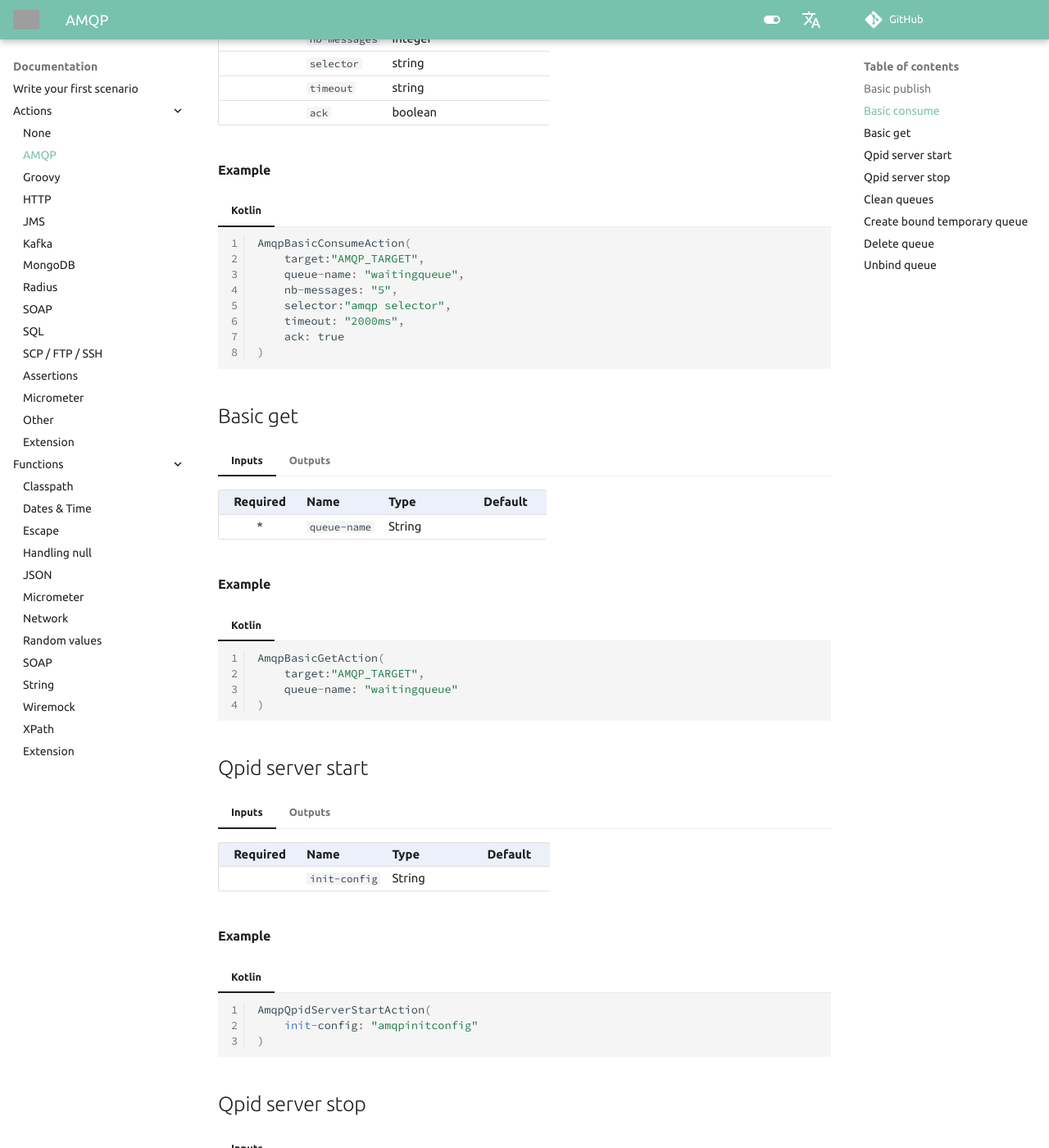
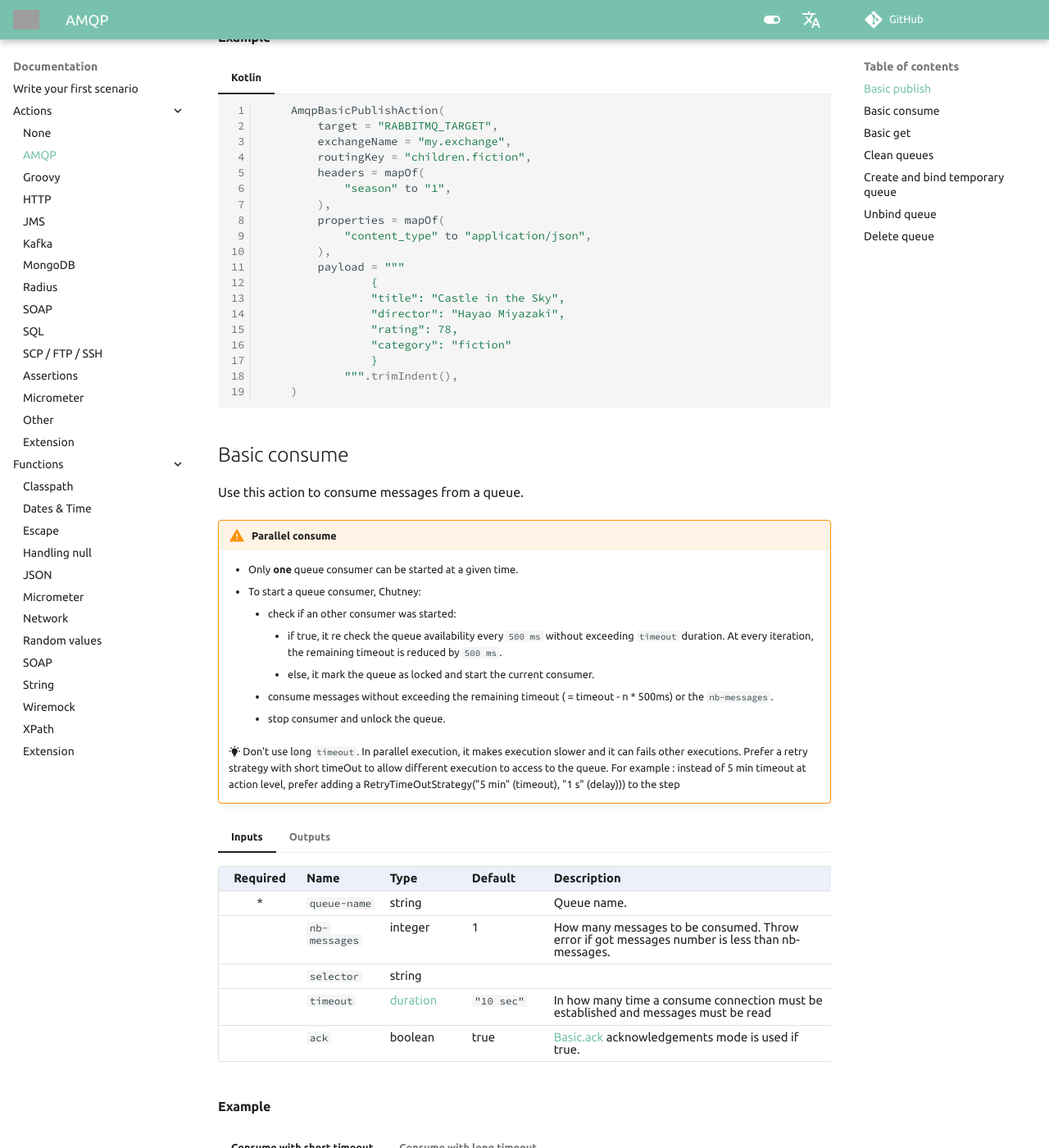
Before and after one commit to chutney-testing/chutney-testing.github.io-legacy, an MkDocs documentation site: the page built from docs/documentation/actions/amqp.md, in a window 1280 px wide and 1400 px high, scrolled down 1082 px. Shown: the whole window at 82% size. Built offline with MkDocs 1.6.1 and Material for MkDocs 9.7.7, drawn with Linux system fonts in a browser that asks for light colours; comment, search, counter and statistics services are not loaded; some of the changed text lies outside the part shown; grey boxes are pictures that could not be loaded.

Commit message:
doc: review amqp actions documentation (#58)
Co-authored-by: nbrouand <7816908+nbrouand@users.noreply.github.com>

````diff
--- a/docs/documentation/actions/amqp.md
+++ b/docs/documentation/actions/amqp.md
@@ -1,90 +1,143 @@
+!!! important "Target Configuration"
+    For all actions, a AMQP target should be defined and have a `name` and a valid `url`.
+
+```json title="Rabbitmq target"
+{
+    "name":"RABBITMQ_TARGET",
+    "url":"amqp://localhost:5672",
+    "properties": [
+        {
+            "key":"password",
+            "value":"admin"
+        },
+        {
+            "key":"username",
+            "value":"admin"
+        }
+    ]
+}
+```
 # Basic publish
+Use this action to publish a message to an exchange.
 
 === "Inputs"
 
-    | Required | Name            | Type   |     Default     |
-    |:--------:|:----------------|:-------|:---------------:|
-    |    *     | `exchange-name` | String |                 |
-    |          | `routing-key`   | String |                 |
-    |          | `headers`       | Map    |                 |
-    |          | `properties`    | Map    |                 |
-    |    *     | `payload`       | String |                 |
+    | Required | Name            | Type                     |   Description   |
+    |:--------:|:----------------|:-------------------------|:----------------|
+    |    *     | `exchange-name` | String                   | The exchange to publish the message to. Must exist                  |
+    |          | `routing-key`   | String                   | The routing key. See this [example](https://www.rabbitmq.com/tutorials/tutorial-five-python.html#:~:text=complex%20topic%20exchange.-,Topic%20exchange,-Messages%20sent%20to){:target=_blank} for more details.                                                     |
+    |          | `headers`       | Map<String, Object\>     | Message headers                                                     |
+    |          | `properties`    | Map<String, String\>     | Other message's [properties](https://rabbitmq.github.io/rabbitmq-java-client/api/current/com/rabbitmq/client/AMQP.BasicProperties.html){:target=_blank}. Actually only content_type property is handled. |
+    |    *     | `payload`       | String                   |  Message content                                                    |
 
 === "Outputs"
 
-    |      Name | Type   |
-    |----------:|:-------|
-    | `payload` | String |
-    | `headers` | String |
+    |      Name | Type   | Description     |
+    |----------:|:-------|:----------------|
+    | `payload` | String | Message content |
+    | `headers` | String | Message headers |
 
 ### Example
 
 === "Kotlin"
+
     ``` kotlin
-    AmqpBasicPublishAction(
-        target: "AMQP_TARGET",
-        exchange-name:"amqpexchange",
-        routing-key:"amqpkeyroute",
-        payload:"my payload",
-        headers = mapOf(
-          "Content-Type" to "application/json"
-        ),
-        properties: mapOf(
-            "properties-1",
-            "properties-2"
-        ),
+        AmqpBasicPublishAction(
+            target = "RABBITMQ_TARGET",
+            exchangeName = "my.exchange",
+            routingKey = "children.fiction",
+            headers = mapOf(
+                "season" to "1",
+            ),
+            properties = mapOf(
+                "content_type" to "application/json",
+            ),
+            payload = """
+                    {
+                    "title": "Castle in the Sky",
+                    "director": "Hayao Miyazaki",
+                    "rating": 78,
+                    "category": "fiction"
+                    }
+                """.trimIndent(),
+        )
+    ```
+
+# Basic consume
+Use this action to consume messages from a queue.
+
+!!! warning "Parallel consume"
+    * Only **one** queue consumer can be started at a given time.
+    * To start a queue consumer, Chutney:
+        * check if an other consumer was started:
+            * if true, it re check the queue availability every `500 ms` without exceeding `timeout` duration. At every iteration, the remaining timeout is reduced by `500 ms`.
+            * else, it mark the queue as locked and start the current consumer.
+        * consume messages without exceeding the remaining timeout ( = timeout - n * 500ms) or the `nb-messages`.
+        * stop consumer and unlock the queue.
+
+    :material-lightbulb-on: Don't use long `timeout`. In parallel execution, it makes execution slower and it can fails other executions. Prefer a retry strategy with short timeOut to allow different execution to access to the queue. For example : instead of 5 min timeout at action level, prefer adding a RetryTimeOutStrategy("5 min" (timeout), "1 s" (delay))) to the step
+
+
+=== "Inputs"
+
+    | Required | Name          | Type        | Default    | Description                         |
+    |:--------:|:--------------|:------------|:-----------|:------------------------------------|
+    |    *     | `queue-name`  | string      |            | Queue name.                         |
+    |          | `nb-messages` | integer     |   1        | How many messages to be consumed. Throw error if got messages number is less than nb-messages.   |
+    |          | `selector`    | string      |            |                                     |
+    |          | `timeout`     | [duration](/documentation/actions/other/#duration-type) | `"10 sec"` |   In how many time a consume connection must be established and messages must be read     |
+    |          | `ack`         | boolean     |    true    | [Basic.ack](https://www.rabbitmq.com/confirms.html#acknowledgement-modes){:target=_blank} acknowledgements mode is used if true.    |
+
+=== "Outputs"
+
+    |       Name | Type   | Description      |
+    |-----------:|:-------|:-----------------|
+    | `body`     | String | response as Map  |
+    | `payloads` | String | response paylods |
+    | `headers`  | String | response headers |
+
+### Example
+
+=== "Consume with short timeout"
+    ``` kotlin
+    AmqpBasicConsumeAction(
+        target = "RABBITMQ_TARGET",
+        queueName = "my.queue",
+        nbMessages = 1,
+        selector = "\$..[?(\$.headers.season=='1')]",
+        timeout = "5 sec",
+        ack = true
     )
     ```
 
-# Basic consume
+=== "Consume with long timeout"
+    ``` kotlin
+    Step("Long basic consume", RetryTimeOutStrategy("5 min", "1 s")) {
+        AmqpBasicConsumeAction(
+            target = "RABBITMQ_TARGET",
+            queueName = "my.queue",
+            nbMessages = 1,
+            selector = "\$..[?(\$.headers.season=='1')]"
+        )
+    }
+    ```
+
+# Basic get
+Use this action to have a direct access to available messages in a queue.
 
 === "Inputs"
 
-    | Required | Name          | Type        | Default |
-    |:--------:|:--------------|:------------|:-------:|
-    |    *     | `queue-name`  | string      |         |
-    |          | `nb-messages` | integer     |         |
-    |          | `selector`    | string      |         |
-    |          | `timeout`     | string      |         |
-    |          | `ack`         | boolean     |         |
+    | Required | Name         | Type   | Description |
+    |:--------:|:-------------|:-------|:-----------:|
+    |    *     | `queue-name` | String | Queue name. |
 
 === "Outputs"
 
-    |       Name | Type  |
-    |-----------:|:------|
-    | `body`     | String |
-    | `payloads` | String |
-    | `headers`  | String |
-
-### Example
-
-=== "Kotlin"
-    ``` kotlin
-    AmqpBasicConsumeAction(
-        target:"AMQP_TARGET",
-        queue-name: "waitingqueue",
-        nb-messages: "5",
-        selector:"amqp selector",
-        timeout: "2000ms",
-        ack: true
-    )
-    ```
-
-# Basic get
-
-=== "Inputs"
-
-    | Required | Name         | Type   | Default |
-    |:--------:|:-------------|:-------|:-------:|
-    |    *     | `queue-name` | String |         |
-
-=== "Outputs"
-
-    |      Name | Type                                   |
-    |----------:|:---------------------------------------|
-    | `message` | String com.rabbitmq.client.GetResponse |
-    | `body`    | String                                 |
-    | `headers` | String                                 |
+    |      Name | Type                                   | Description      |
+    |----------:|:---------------------------------------|:-----------------|
+    | `message` | String                                 | [response](https://rabbitmq.github.io/rabbitmq-java-client/api/4.x.x/com/rabbitmq/client/GetResponse.html){:target=_blank} as Map  |
+    | `body`    | String                                 | response body |
+    | `headers` | String                                 | response headers |
 
 
 
@@ -93,153 +146,114 @@
 === "Kotlin"
     ``` kotlin
     AmqpBasicGetAction(
-        target:"AMQP_TARGET",
-        queue-name: "waitingqueue"
-    )
-    ```
-
-# Qpid server start
-
-=== "Inputs"
-
-    | Required | Name          | Type   | Default |
-    |:--------:|:--------------|:-------|:-------:|
-    |          | `init-config` | String |         |
-
-=== "Outputs"
-
-    |           Name | Type   |
-    |---------------:|:-------|
-    | `qpidLauncher` | String |
-
-
-### Example
-=== "Kotlin"
-    ``` kotlin
-    AmqpQpidServerStartAction(
-        init-config: "amqpinitconfig"
-    )
-    ```
-
-# Qpid server stop
-
-=== "Inputs"
-
-    | Required | Name            | Type   | Default |
-    |:--------:|:----------------|:-------|:-------:|
-    |          | `qpid-launcher` | String |         |
-
-### Example
-
-=== "Kotlin"
-    ``` kotlin
-    AmqpQpidServerStopAction(
-        qpid-launcher: "amqpqpidlaunch"
+        target ="RABBITMQ_TARGET",
+        queueName = "my.queue"
     )
     ```
 
 # Clean queues
+Use this action to purges the content of the given queues.
+For example, it can be used at the beginning of your scenario to ensure that used queues are empty.
+
+!!! warning
+    Be careful when cleaning a queue which is shared between many scenarios.
 
 === "Inputs"
 
-    | Required | Name          | Type   | Default |
-    |:--------:|:--------------|:-------|:-------:|
-    |          | `queue-names` | String |         |
+    | Required | Name          | Type          |Description |
+    |:--------:|:--------------|:--------------|:-----------|
+    |     *    | `queue-names` | List<String\> |  to be burged queues names          |
+
+=== "Output"
+     No output
 
 ### Example
 
 === "Kotlin"
     ``` kotlin
     AmqpCleanQueuesAction(
-        target:"AMQP_TARGET",
-        queue-names: ["first queue"], ["second queue"]
+        target = "RABBITMQ_TARGET",
+        queueNames = listOf(
+            "my.queue",
+            "my.other.queue"
+        )
     )
     ```
 
 
-# Create bound temporary queue
+# Create and bind temporary queue
+Use this action to create a temporary queue and bind it to an existing exchange using a routing key.
 
 === "Inputs"
 
-    | Required | Name            | Type   |   Default    |
-    |:--------:|:----------------|:-------|:------------:|
-    |    *     | `exchange-name` | String |              |
-    |          | `routing-key`   | String | "queue-name" |
-    |    *     | `queue-name`    | String |              |
+    | Required | Name            | Type   |   Default    |   Description    |
+    |:--------:|:----------------|:-------|:------------:|:-----------------|
+    |    *     | `exchange-name` | String |              |  Exchange name   |
+    |          | `routing-key`   | String | "queue-name" |  The routing key to use for the binding. See this [example](https://www.rabbitmq.com/tutorials/tutorial-five-python.html#:~:text=complex%20topic%20exchange.-,Topic%20exchange,-Messages%20sent%20to){:target=_blank} for more details.  |
+    |    *     | `queue-name`    | String |              |  Queue name      |
 
 === "Outputs"
 
-    |    Name     | Type   |
-    |------------:|:-------|
-    | `queueName` | String |
-
-
-
-### Teardown
-
-Some Actions might have a teardown just like this one. If it is the case, the queue will be unbind and then deleted.
-
-|                 Name | Arguments                                   |
-|---------------------:|:--------------------------------------------|
-|    amqp unbind queue | queue-exchange, exchange-name, routing-key  |
-|    amqp delete queue | queue-exchange, exchange-name, routing-key  |
-
+    |    Name     | Type   | Description        |
+    |------------:|:-------|:-------------------|
+    | `queueName` | String | Created queue name |
 
 ### Example
 
 === "Kotlin"
     ``` kotlin
     AmqpCreateBoundTemporaryQueueAction(
-        target:"AMQP_TARGET",
-        exchange-name:"amqpexchange",
-        routing-key:"amqpkeyroute",
-        queue-name:"waitingqueue"
+        target = "RABBITMQ_TARGET",
+        exchangeName = "my.exchange",
+        queueName = "my.queue",
+        routingKey = "children.*"
     )
     ```
 
+!!! info
+    At the end of the scenario execution, the created binding and queue will be automatically deleted respectively by [amqp-unbind-queue](/documentation/actions/amqp/#unbind-queue) and [amqp-delete-queue](/documentation/actions/amqp/#delete-queue) final actions.
 
-# Delete queue
+
+# Unbind queue
+Use this action to delete a binding between exchange and queue.
 
 === "Inputs"
 
-    | Required | Name       | Type   | Default |
-    |:--------:|:-----------|:-------|:-------:|
-    |    *     | queue-name | String |         |
+    | Required | Name            | Type   |   Description    |
+    |:--------:|:----------------|:-------|:-----------------|
+    |    *     | `queue-name`    | String |  Queue name      |
+    |          | `exchange-name` | String |  Exchange name   |
+    |          | `routing-key`   | String |  The routing key used for the binding.  |
+
+### Example
+
+=== "Kotlin"
+``` kotlin
+AmqpUnbindQueueAction(
+target = "RABBITMQ_TARGET",
+queueName = "my.queue",
+exchangeName = "my.exchange",
+routingKey = "children.*"
+)
+```
+
+# Delete queue
+Use this action to delete an existing queue without regard for whether it is in use or has messages on it.
+=== "Inputs"
+
+    | Required | Name       | Type   | Description |
+    |:--------:|:-----------|:-------|:------------|
+    |    *     | queue-name | String | Queue name  |
 
 === "Outputs"
-
-    |          Name | Type   |
-    |--------------:|:-------|
-    |   `queueName` | String |
+    No output
 
 ### Example
 
 === "Kotlin"
     ``` kotlin
     AmqpDeleteQueueAction(
-        target:"AMQP_TARGET",
-        queue-name: "waitingqueue"
+        target = "RABBITMQ_TARGET",
+        queueName = "my.queue"
     )
     ```
-
-# Unbind queue
-
-=== "Inputs"
-
-    | Required | Name            | Type   | Default  |
-    |:--------:|:----------------|:-------|:--------:|
-    |    *     | `queue-name`    | String |          |
-    |          | `exchange-name` | String |          |
-    |          | `routing-key`   | String |          |
-
-### Example
-
-=== "Kotlin"
-    ``` kotlin
-        AmqpUnbindQueueAction(
-        target:"AMQP_TARGET",
-        queue-name:"waitingqueue",
-        exchange-name:"amqpexchange",
-        routing-key:"amqpkeyroute"
-    )
-    ```
````
